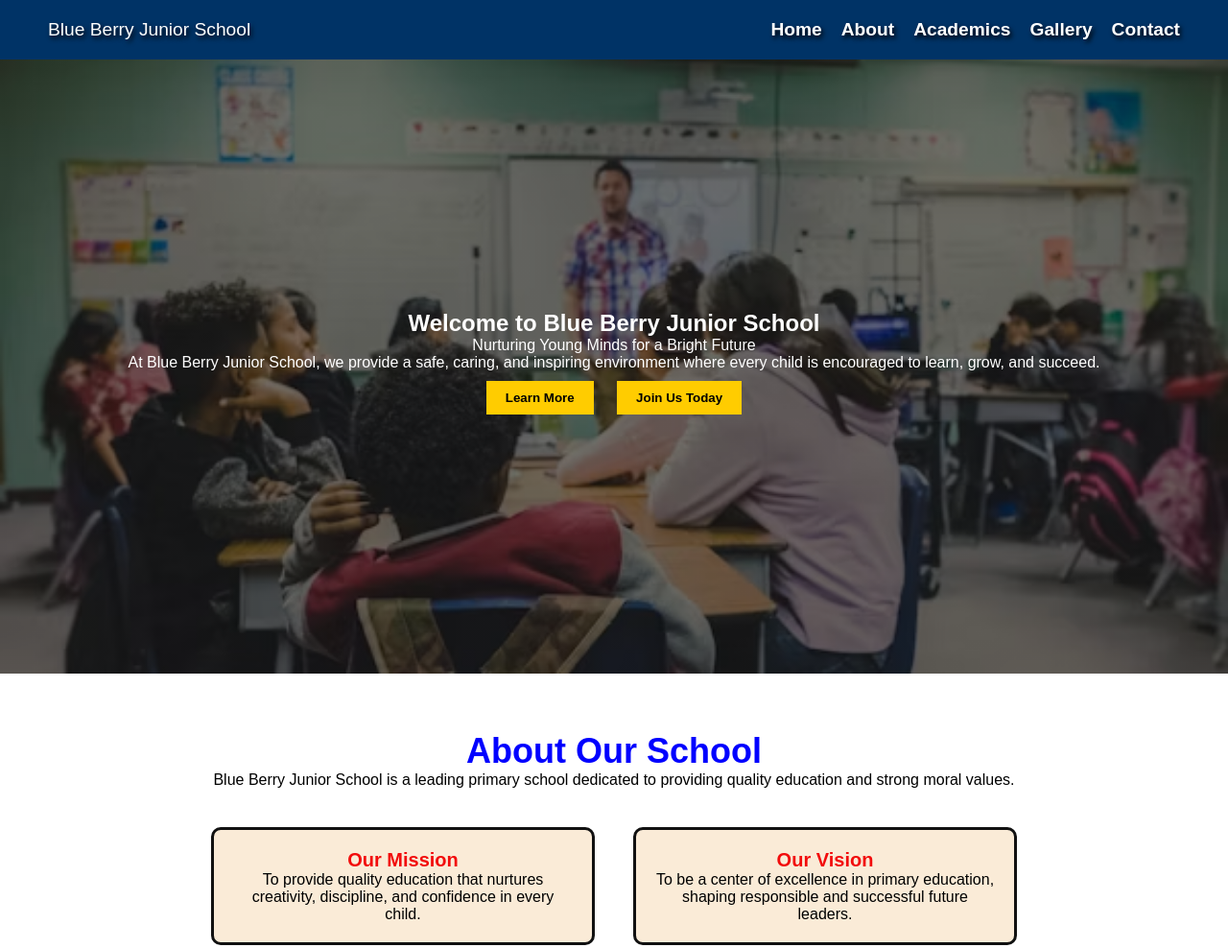
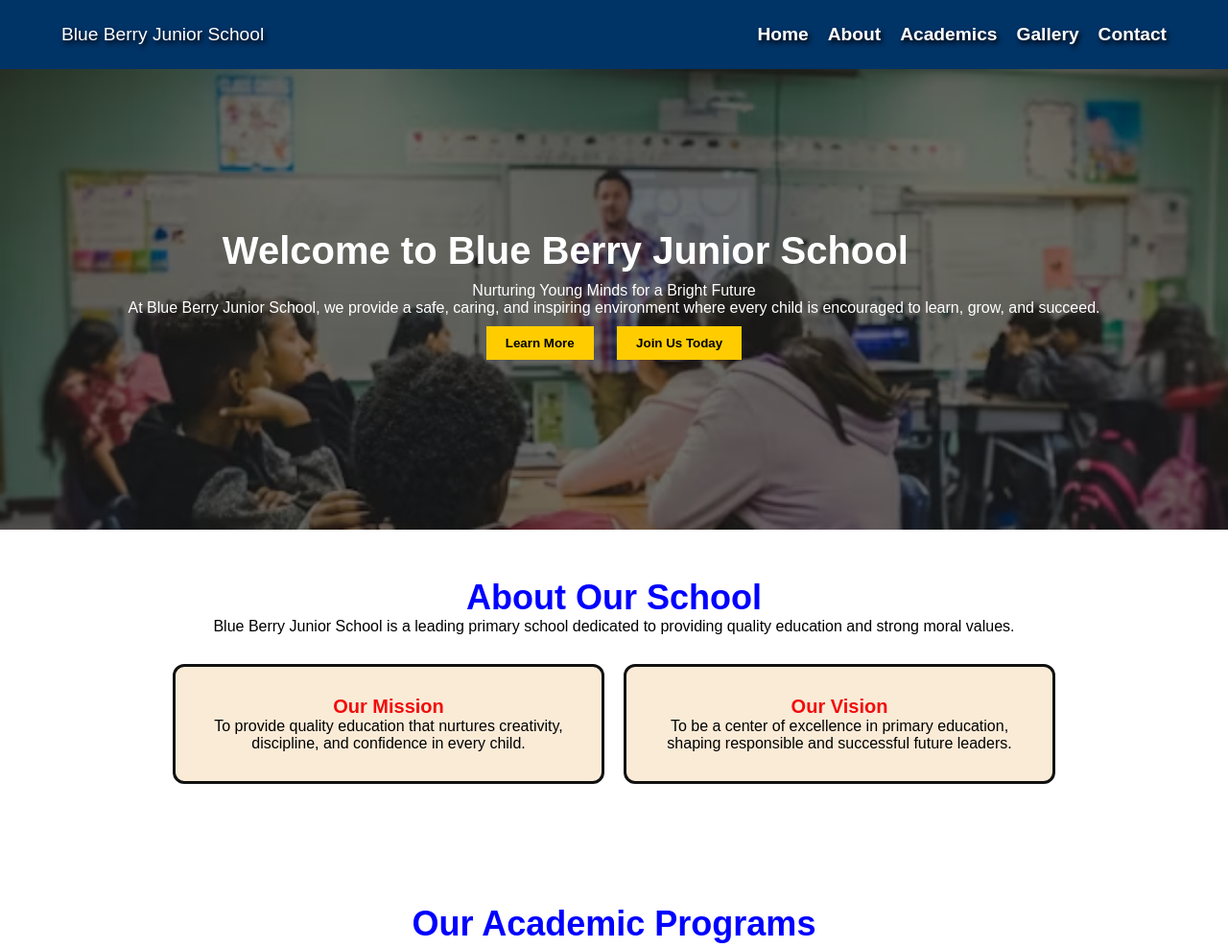
Before and after one commit to ABBY97-UG/Assignment3, a plain HTML site: page index.html in a window 1280 px wide. Shown: the top 988 px of the page at 96% size. Drawn offline with Linux system fonts and the light colour scheme.

Commit message:
Add files via upload

```diff
--- a/style.css
+++ b/style.css
@@ -17,10 +17,11 @@ section {
     display: flex;
     justify-content: space-between;
     align-items: center;
-    padding: 20px 50px;
+    padding: 15px 5%;
     background-color: #003366;
     color: white;
     position: sticky;
+    flex-wrap: wrap;
     top: 0;
     z-index: 1000;
     text-shadow: 2px 3px 5px black;
@@ -31,6 +32,7 @@ section {
     display: flex;
     list-style: none;
     gap: 20px;
+    padding: 10px 0;
 }
 
 .nav-links a {
@@ -45,13 +47,23 @@ section {
                 url('teacher.jpg');
     background-size: cover;
     color: white;
-    height: 80vh;
+   min-height:60vh;
     display: flex;
     flex-direction: column;
     justify-content: center;
     align-items: center;
+    padding: 40px 20px;
 }
-
+.hero h1 {
+    font-size: 2.5rem;
+    margin-bottom: 10px;
+    max-width: 90%;
+}
+.hero-btn{
+    display: flex;
+    gap: 10px;
+    margin-top: 20px;
+}
 .btn {
     padding: 10px 20px;
     margin: 10px;
@@ -61,23 +73,27 @@ section {
     font-weight: bold;
 }
 
-
+.about{
+    padding: 50px 20px;
+}
 .mission-vision {
     display: flex;
     justify-content: center;
     gap: 20px;
     margin-top: 30px;
+    text-wrap: wrap;
+
 }
 
 .box {
     border: 3px solid #111111;
-    padding: 20px;
-    margin: 10px;
+    padding: 30px;
+    margin-bottom: 15px;
     flex: 1;
-    max-width: 400px;
+    max-width: 450px;
     background-color: antiquewhite;
-    border-radius: 10px;
-    height: auto;
+    border-radius: 12px;
+    min-width: 280px;
 }
 
 
```
